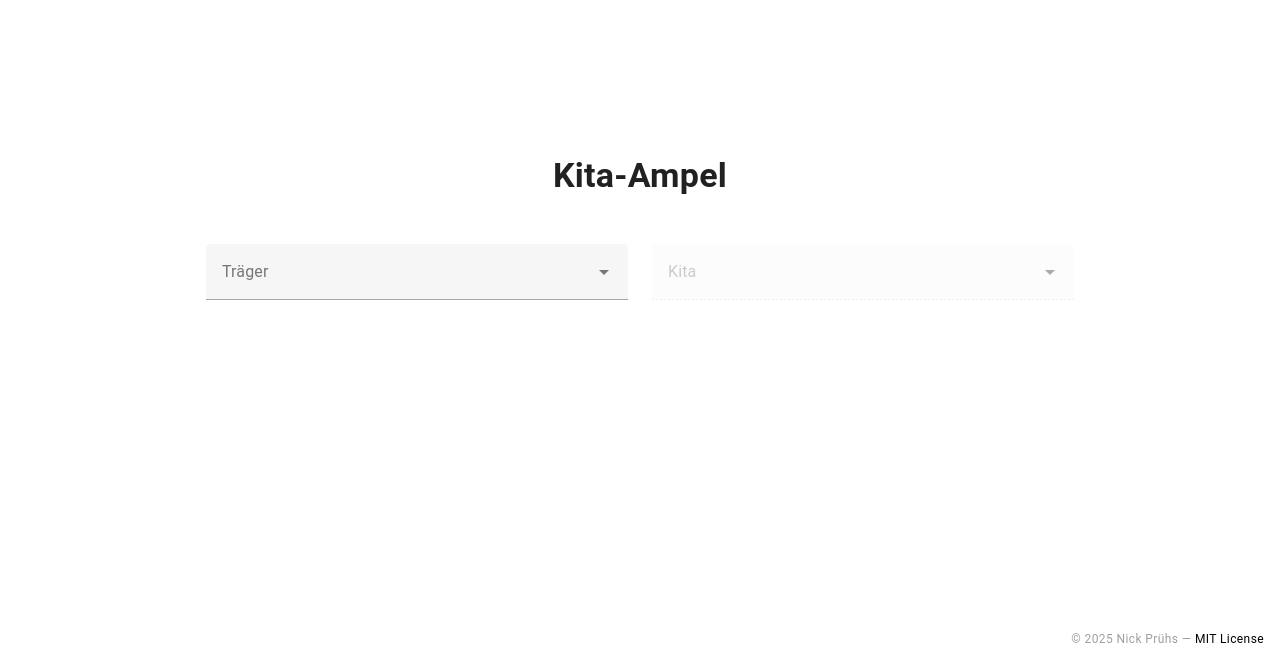
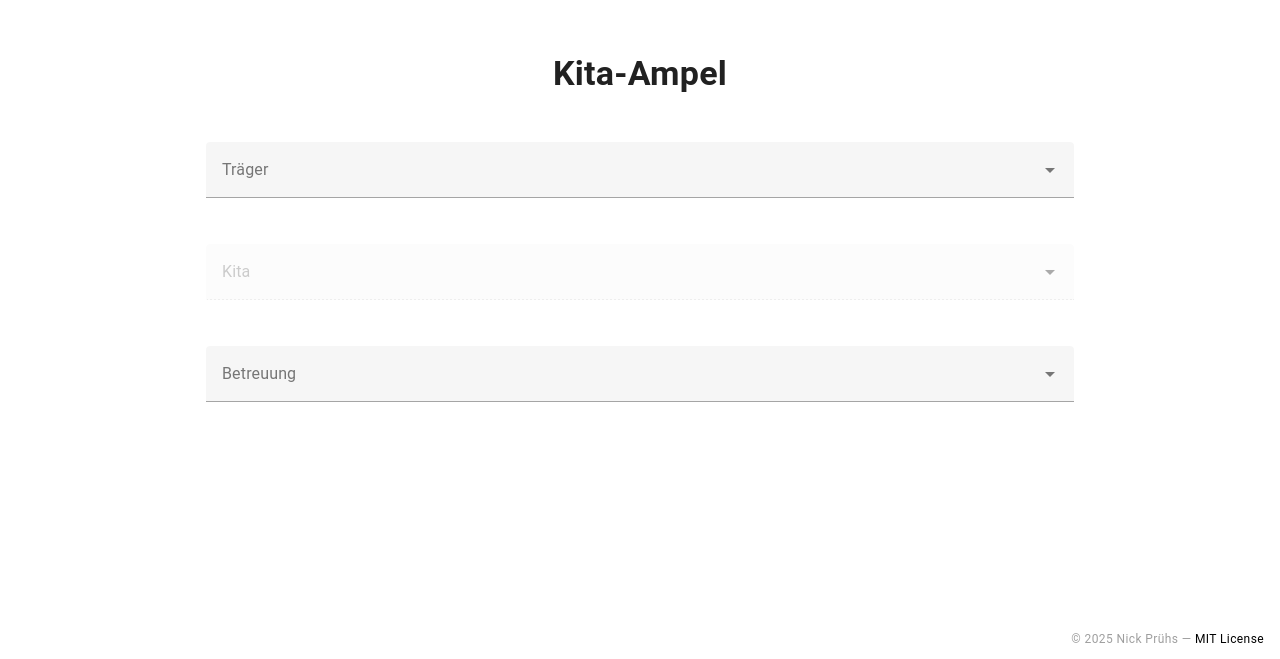
Before and after one commit to npruehs/kita-stats, a Vue app in the folder frontend/: page / in a window 1280 px wide. Shown: the part 141-800 px from the top of the page. Built offline with nearby package versions, Linux system fonts and the light colour scheme; a small style sheet from the web is missing.

Commit message:
Add care level dropdown.

```diff
--- a/frontend/src/components/Kitaampel.vue
+++ b/frontend/src/components/Kitaampel.vue
@@ -5,7 +5,7 @@
         <h1 class="text-h4 font-weight-bold">Kita-Ampel</h1>
       </v-col>
 
-      <v-col cols="12" md="6">
+      <v-col cols="12">
         <v-select
           v-model="selectedCompany"
           :items="companyOptions"
@@ -16,7 +16,7 @@
         />
       </v-col>
 
-      <v-col cols="12" md="6">
+      <v-col cols="12">
         <v-select
           v-model="selectedKita"
           :items="kitaOptions"
@@ -25,6 +25,17 @@
           item-value="value"
           outlined
           :disabled="!selectedCompany"
+        />
+      </v-col>
+
+      <v-col cols="12">
+        <v-select
+          v-model="selectedCareLevel"
+          :items="careLevelOptions"
+          label="Betreuung"
+          item-title="label"
+          item-value="value"
+          outlined
         />
       </v-col>
     </v-row>
@@ -67,4 +78,12 @@ watch(selectedCompany, () => {
   // Clear selected Kita when company changes
   selectedKita.value = null
 })
+
+const careLevelOptions = [
+  { label: 'gelb (Betreuungsangebot eingeschränkt)', value: 'yellow' },
+  { label: 'orange (min. eine Gruppe geschlossen)', value: 'orange' },
+  { label: 'rot (Einrichtung geschlossen)', value: 'red' },
+]
+
+const selectedCareLevel = ref<string | null>(null)
 </script>
```
